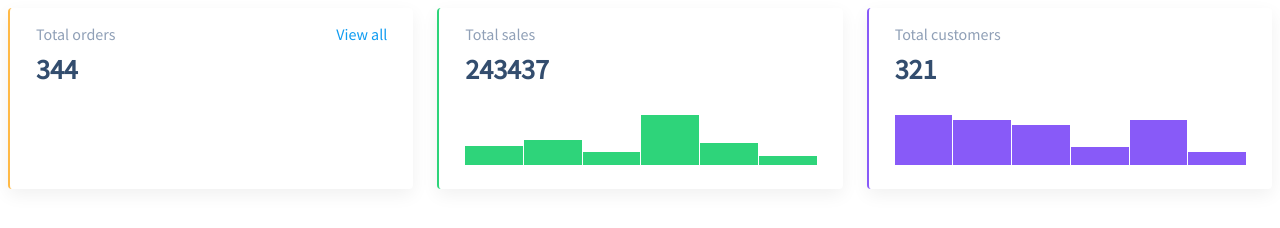
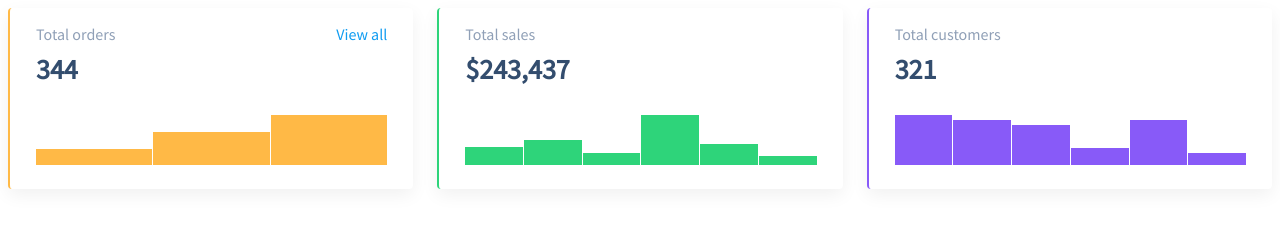
Before and after one commit to k1ntsugi1/adminka, a website: page 04-oop-basic-intro-to-dom/1-column-chart/index.html in a window 1280 px wide. Drawn offline with Linux system fonts and the light colour scheme.

Commit message:
fourth_step

```diff
--- a/04-oop-basic-intro-to-dom/1-column-chart/index.html
+++ b/04-oop-basic-intro-to-dom/1-column-chart/index.html
@@ -16,7 +16,7 @@
     <script type="module">
       import ColumnChart from './index.js';
 
-      const ordersData = [];
+      const ordersData = [10, 20,30];
       const salesData = [ 30, 40, 20, 80, 35, 15 ];
       const customersData = [ 100, 90, 80, 35, 90, 25 ];
 
--- a/04-oop-basic-intro-to-dom/1-column-chart/index.js
+++ b/04-oop-basic-intro-to-dom/1-column-chart/index.js
@@ -3,7 +3,7 @@
 *   2) request - url содержит какие данные мы хотим получить и с какой даты (sales || customers; from...)
     +
     В тестах сигнатура:
-*   data: [], // values[]
+*   data: [], // values[] UPD - в задании как раз скзано что переадется массив
 *   label: '',
 *   link: '',
 *   value: 0
@@ -12,43 +12,52 @@
 
 
 export default class ColumnChart {
-  //static maxChartHeight = 50; // общее свойство, тесты не проходят, почему так не надо?
+  static maxChartHeight = 50; // общее свойство;
 
-  constructor({data = [], label = '', link = '', value = 0, formatHeading = null} = {}) {
+  constructor({data = [], label: title = '', link = '', value = 0, formatHeading = item => `${item}`} = {}) {
     this.data = data;
-    this.totalValueOfData = value || this._getTotalValueOfData();
-    //this.formatHeading = formatHeading === null ? (item) => item : formatHeading;
-    this.title = label;
-    this.linkOfTitle = link.length > 0 ? this._getLinkOfTitle() : '';
 
-    this.chartHeight = 50;
-    this.scale = data.length > 0 ? this.chartHeight / Math.max(...data) : 1;
+    this.formatHeading = formatHeading;
+    this.totalValueOfData = this._getTotalValueOfData(value); // Так и не понял, value может как передаться (тогда оставляем его), так и нет (тогда находим total)?
+    this.title = title;
+    this.linkOfTitle = this._getLinkOfTitle(link);
 
+    this.chartHeight = this.constructor.maxChartHeight;
+    this.scale = this._getScale();
 
     this.render();
   }
-  _getTotalValueOfData() {
-    const sum = this.data.reduce((acc, num)=> {
-      acc += num;
-      return acc;
-    }, 0);
-    return sum;
-    //return Intl.NumberFormat(['en', 'ru'], {style: 'currency', currency: this.formatHeading}).format(sum);
+  _getScale() {
+    return this.data.length > 0 ? (this.chartHeight / Math.max(...this.data)) : 1;
   }
-  _getLinkOfTitle() {
-    return `<a class="column-chart__link" href="${this.link}">View all</a>`;
+  _getTotalValueOfData(value) {
+    let totalValue;
+    if (value !== 0) {totalValue = value;}
+    else {
+      totalValue = this.data.reduce((acc, num)=> {
+        acc += num;
+        return acc;
+      }, 0);
+    }
+    const formatedValue = new Intl.NumberFormat('en').format(totalValue);
+    return this.formatHeading(formatedValue);
   }
-  _createChart(value) { // => []
-    return `<div style="--value: ${(value * this.scale).toFixed(0)}" data-tooltip="${Math.ceil(value / Math.max(...this.data) * 100)}%"></div>`;
+  _getLinkOfTitle(link) {
+    if (!link.length) {return '';}
+    return `<a class="column-chart__link" href="${link}">View all</a>`;
+  }
+  _createChart(currentValue) { // => []
+    const currentValueByScale = Math.floor(this.scale * currentValue);
+    const currentValueByPercent = (currentValue / Math.max(...this.data) * 100).toFixed(0);
+    return `<div style="--value: ${currentValueByScale}" data-tooltip="${currentValueByPercent}%"></div>`;
   }
   _getColumnChartBody() {
-    //console.log(this.data, this.scale);
-    return this.data.map((value) => this._createChart(value)).join('');
+    return this.data.map((currentValue) => this._createChart(currentValue)).join('');
   }
-  get template() {
+  get _template() {
     const fragment = document.createElement('div');
     const bodyOfFragment = `
-                <div class="column-chart" style="--chart-height: 50">
+                <div class="column-chart ${!this.data.length && 'column-chart_loading'}" style="--chart-height: 50">
                     <div class="column-chart__title">
                         Total ${this.title}
                         ${this.linkOfTitle}
@@ -58,7 +67,7 @@
                             ${this.totalValueOfData}
                         </div>
                         <div data-element="body" class="column-chart__chart">
-                          ${this.data.length > 0 ? this._getColumnChartBody() : ''}
+                          ${this._getColumnChartBody()}
                       </div>
                     </div>
                 </div>
@@ -67,13 +76,13 @@
     return fragment.firstElementChild;
   }
   render() {
-    if (!this.elem) {this.element = this.template;}
-    //console.log(this);
+    if (!this.element) {this.element = this._template;}
     return this.element;
   }
   update(newData = []) {
     this.remove();
     this.data = newData;
+    this.render();
   }
   remove() {
     this.element.remove();
@@ -83,11 +92,11 @@
   }
 }
 
-// const s = new ColumnChart({
-//   data: [],
-//   label: '',
-//   link: '',
-//   value: 0
-// });
+// На вопрос зачем я разбил все на методы - каждый метод выполняет только свою задачу и тогда, как мне кажется, читаемость кода лучше и понятнее ход действий.
+// Правда чтобы понять как метод это делает, придется глазами поискать, поэтому, если класс с большим колличеством методов, то и искать придется дольше.
+// Но с другой стороны, если нас интересует только интерфейс инстанса, то реализация через подобное разбиение на методы как по мне лучше.
 
-// console.log(JSON.stringify(s));
+
+//<---------------------------------------------------------Вопрос----------------------------------------------------->
+
+// Что предпочтительнее? Если методы маленькие, то выносить их нет смысла и лучше прописывать в "больших"? Или это просто дело "вкуса и читаемости кода в целом"?
```
